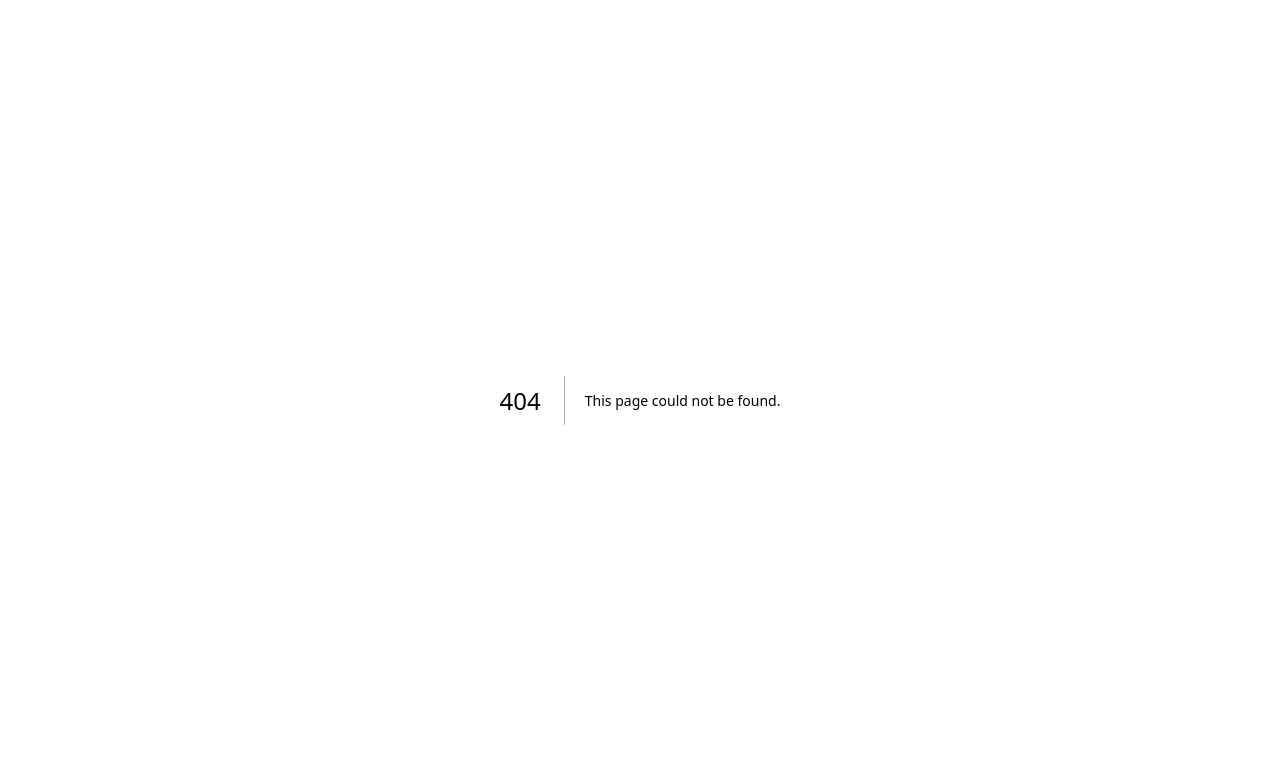
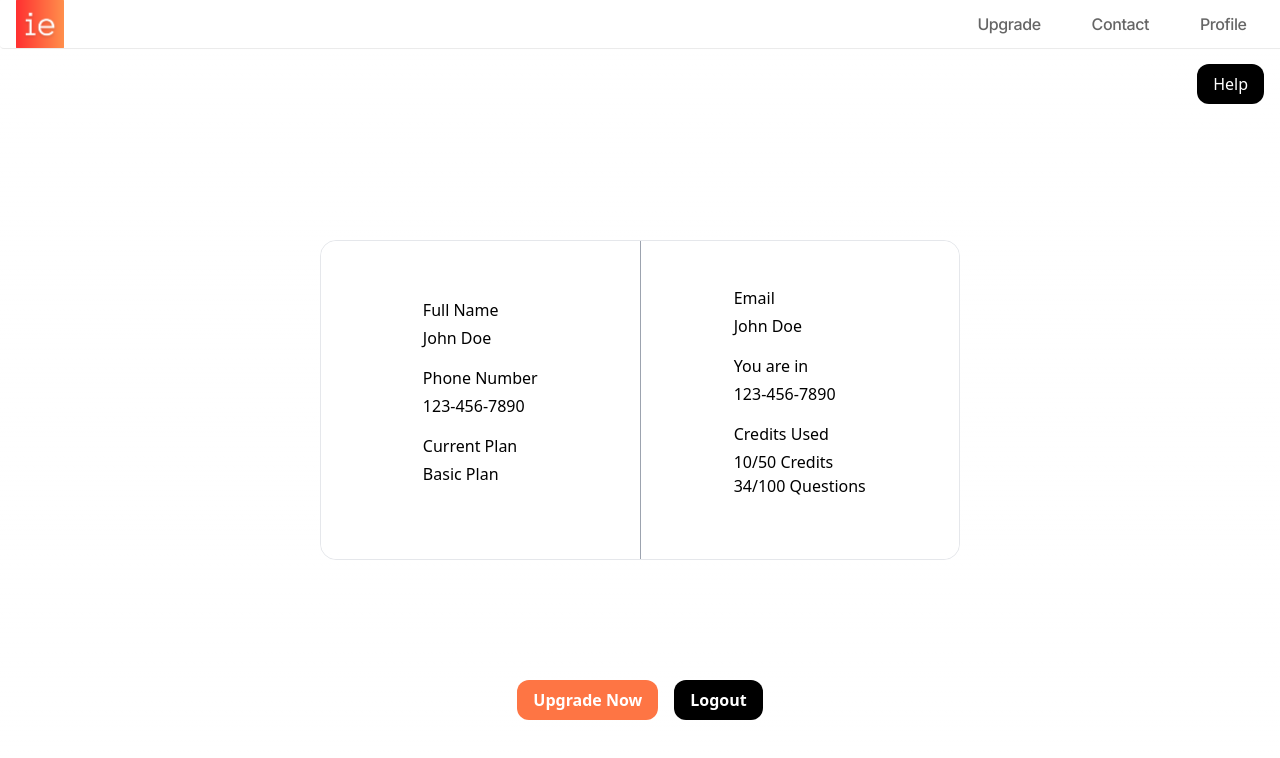
Before and after one commit to MayankGupta2023/ie-pwm, a Next.js app: page /profile in a window 1280 px wide. Before the commit this address had no page. Shown: the top 758 px of the page. Built offline with nearby package versions, Linux system fonts and the light colour scheme; no server answers.

Commit message:
profile page

```diff
--- a/package.json
+++ b/package.json
@@ -21,6 +21,7 @@
     "razorpay": "^2.9.2",
     "react": "^18.2.0",
     "react-dom": "^18.2.0",
+    "react-router-dom": "^6.22.0",
     "react-scripts": "^5.0.1",
     "react-spring": "^9.7.3",
     "react-switch": "^7.0.0",
--- a/src/components/navbar2.js
+++ b/src/components/navbar2.js
@@ -42,7 +42,7 @@ const Navbar = () => {
 
      <Link href="/pricing">Contact</Link>
 
-        <Link href="/pricing">Profile</Link>
+        <Link href="/profile">Profile</Link>
 
         {/* {isLoggedIn ? (
           <button onClick={handleLogout}>Logout</button>
--- /dev/null
+++ b/src/pages/profile.js
@@ -0,0 +1,80 @@
+import React from 'react';
+import Navbar from '../components/navbar2';
+
+
+import { useRouter } from 'next/router';
+
+const Profile = ({history}) => {
+
+    const router = useRouter();
+  return (
+    <div className="relative">
+      <div className='Navbar'>
+        <Navbar />
+      </div>
+      {/* Button for help */}
+      <button className="absolute top-16 md:top-16 right-4 md:right-4 bg-black text-white px-4 py-2 rounded-xl">Help</button>
+      {/* Rest of your profile content */}
+
+      <div className="absolute inset-0 flex  justify-center items-center h-screen">
+      <div className="w-1/2 h-2/5  bg-white flex flex-row justify-center items-center border border-gray-200 rounded-2xl">
+        {/* First div */}
+        <div className="mx-auto w-1/2 h-full bg-white flex justify-center
+    items-center rounded-2xl">
+      <div className='flex flex-col'>
+
+      <div className="mb-4">
+        <p className="font-medium mb-1">Full Name</p>
+        <p className='font-thin'>John Doe</p>
+    </div>
+    <div className="mb-4">
+        <p className="font-medium mb-1">Phone Number</p>
+        <p className='font-thin'>123-456-7890</p>
+    </div>
+    <div className="mb-4">
+        <p className="font-medium mb-1">Current Plan</p>
+        <p className='font-thin'>Basic Plan</p>
+    </div>
+    </div>
+        </div>
+        <div className="h-full border-l border-gray-400"></div>
+        {/* Second div */}
+        <div className="mx-auto w-1/2 h-full bg-white flex justify-center items-center rounded-2xl">
+
+        <div className='flex flex-col '>
+
+<div className="mb-4">
+  <p className="font-medium mb-1">Email</p>
+  <p className='font-thin'>John Doe</p>
+</div>
+<div className="mb-4">
+  <p className="font-medium mb-1">You are in</p>
+  <p className='font-thin'>123-456-7890</p>
+</div>
+<div className="mb-4">
+  <p className="font-medium mb-1">Credits Used</p>
+  <p className='font-thin'>10/50 Credits</p>
+  <p className='font-thin'>34/100 Questions</p>
+</div>
+</div>
+        </div>
+      </div>
+       {/* Buttons for login and logout */}
+       <div className="absolute bottom-20 flex justify-center w-full">
+
+            <button className="bg-blue-500 hover:bg-blue-700 text-white font-bold py-2 px-4 rounded-xl mr-4" style={{ backgroundColor: '#fe7544' }}  >Upgrade Now</button>
+
+          <button className="bg-black hover:bg-red-700 text-white font-bold py-2 px-4 rounded-xl ">Logout</button>
+        </div>
+
+
+
+    </div>
+
+
+    </div>
+
+  );
+}
+
+export default Profile;
```
Also changed, not shown: 1 other file (tests, documents, lock files or other folders).
